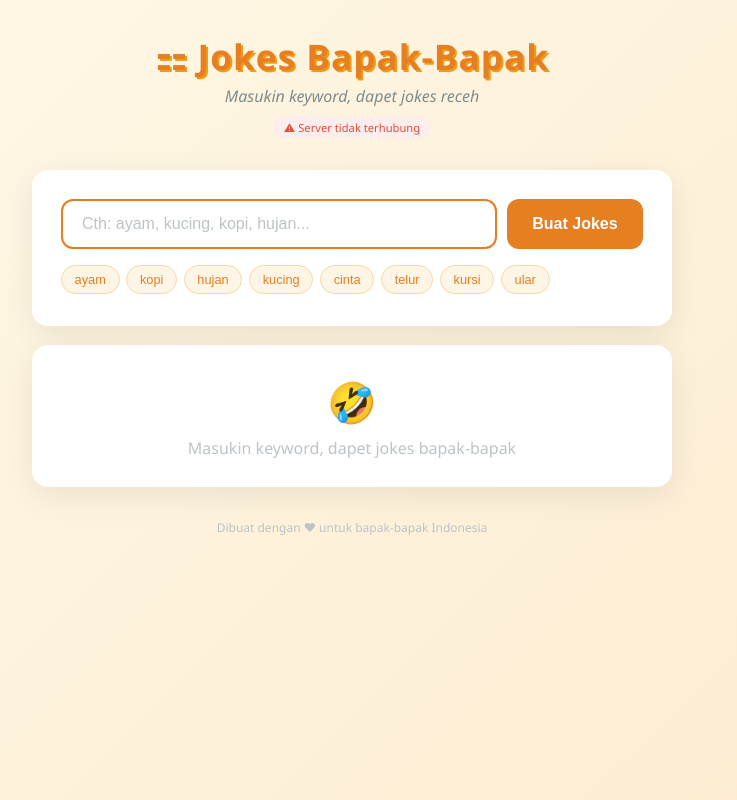
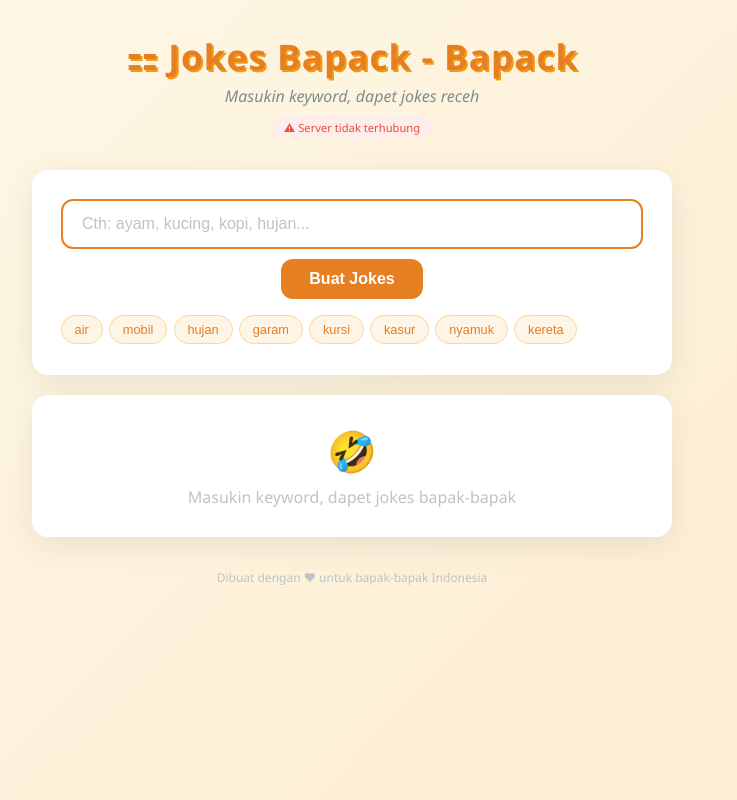
Before and after one commit to ariespiskhajaya-oss/bapak, a website: page public/index.html in a window 1280 px wide. Shown: the whole page, without its empty margins (288-1025 px from the left). Drawn offline with Linux system fonts and the light colour scheme; no server answers.

Commit message:
update layout, random keywords, title

```diff
--- a/public/index.html
+++ b/public/index.html
@@ -3,7 +3,7 @@
 <head>
 <meta charset="UTF-8">
 <meta name="viewport" content="width=device-width, initial-scale=1.0">
-<title>Jokes Bapak-Bapak Generator</title>
+<title>Jokes Bapack - Bapack</title>
 <style>
   *, *::before, *::after { box-sizing: border-box; margin: 0; padding: 0; }
 
@@ -53,12 +53,13 @@
 
   .input-group {
     display: flex;
+    flex-direction: column;
     gap: 0.6rem;
     margin-bottom: 1rem;
   }
 
   .input-group input {
-    flex: 1;
+    width: 100%;
     padding: 0.9rem 1.2rem;
     border: 2px solid #e0e0e0;
     border-radius: 12px;
@@ -70,8 +71,9 @@
   .input-group input:focus { border-color: #e67e22; }
   .input-group input::placeholder { color: #bdc3c7; }
 
-  .input-group button {
-    padding: 0.9rem 1.6rem;
+  #generateBtn {
+    width: fit-content;
+    padding: 0.7rem 1.8rem;
     background: #e67e22;
     color: white;
     border: none;
@@ -80,12 +82,12 @@
     font-weight: 600;
     cursor: pointer;
     transition: background 0.2s, transform 0.1s;
-    white-space: nowrap;
+    align-self: center;
   }
 
-  .input-group button:hover { background: #d35400; }
-  .input-group button:active { transform: scale(0.97); }
-  .input-group button:disabled { background: #bdc3c7; cursor: not-allowed; }
+  #generateBtn:hover { background: #d35400; }
+  #generateBtn:active { transform: scale(0.97); }
+  #generateBtn:disabled { background: #bdc3c7; cursor: not-allowed; }
 
   .quick-keywords {
     display: flex;
@@ -185,7 +187,7 @@
 <body>
 <div class="container">
   <header>
-    <h1>&#9871; Jokes Bapak-Bapak</h1>
+    <h1>&#9871; Jokes Bapack - Bapack</h1>
     <p>Masukin keyword, dapet jokes receh</p>
     <div class="status-bar">
       <span class="status-badge" id="statusBadge">&#9881; Cek koneksi...</span>
@@ -198,16 +200,7 @@
       <button id="generateBtn">Buat Jokes</button>
     </div>
 
-    <div class="quick-keywords">
-      <button onclick="setKeyword('ayam')">ayam</button>
-      <button onclick="setKeyword('kopi')">kopi</button>
-      <button onclick="setKeyword('hujan')">hujan</button>
-      <button onclick="setKeyword('kucing')">kucing</button>
-      <button onclick="setKeyword('cinta')">cinta</button>
-      <button onclick="setKeyword('telur')">telur</button>
-      <button onclick="setKeyword('kursi')">kursi</button>
-      <button onclick="setKeyword('ular')">ular</button>
-    </div>
+    <div class="quick-keywords" id="quickKeywords"></div>
   </div>
 
   <div class="card result" id="resultCard">
@@ -248,6 +241,34 @@ const LOCAL_JOKES = [
   { q: "Kasur dibalik jadi apa?", a: "Rusak" },
   { q: "Kenapa jam dinding muter terus?", a: "Nggak mau stuck di masa lalu" },
 ];
+
+const KEYWORD_POOL = [
+  'ayam','kopi','hujan','kucing','cinta','telur','kursi','ular','sapi','kambing',
+  'bebek','ikan','nasi','mie','bakso','soto','kereta','sepeda','motor','mobil',
+  'bantal','kasur','lampu','pintu','jendela','atap','dinding','lantai','taman','pohon',
+  'bunga','angin','api','air','tanah','gunung','pantai','sawah','padi','gajah',
+  'semut','nyamuk','lalat','kecoa','belut','lele','gurame','bandeng','tahu','tempe',
+  'sambal','kecap','garam','gula','susu','roti','keju','apel','pisang','durian',
+  'mangga','jeruk','semangka','melon','anggur','wortel','kol','bayam','kangkung','tomat',
+  'cerita','lagu','film','buku','sekolah','kantor','pasar','mall','masjid','gereja',
+];
+const KEYWORD_COUNT = 8;
+
+function shuffleArray(arr) {
+  for (let i = arr.length - 1; i > 0; i--) {
+    const j = Math.floor(Math.random() * (i + 1));
+    [arr[i], arr[j]] = [arr[j], arr[i]];
+  }
+  return arr;
+}
+
+function renderQuickKeywords() {
+  const container = document.getElementById('quickKeywords');
+  const shuffled = shuffleArray([...KEYWORD_POOL]);
+  container.innerHTML = shuffled.slice(0, KEYWORD_COUNT)
+    .map(kw => `<button onclick="setKeyword('${kw}')">${kw}</button>`)
+    .join('');
+}
 
 let apiConfigured = false;
 
@@ -344,6 +365,7 @@ async function generateJoke() {
     el.classList.add('active');
   } finally {
     document.getElementById('generateBtn').disabled = false;
+    renderQuickKeywords();
   }
 }
 
@@ -353,6 +375,7 @@ document.getElementById('keyword').addEventListener('keydown', function(e) {
 
 document.getElementById('generateBtn').addEventListener('click', generateJoke);
 
+renderQuickKeywords();
 checkStatus();
 </script>
 </body>
```
Also changed, not shown: 1 other file.
